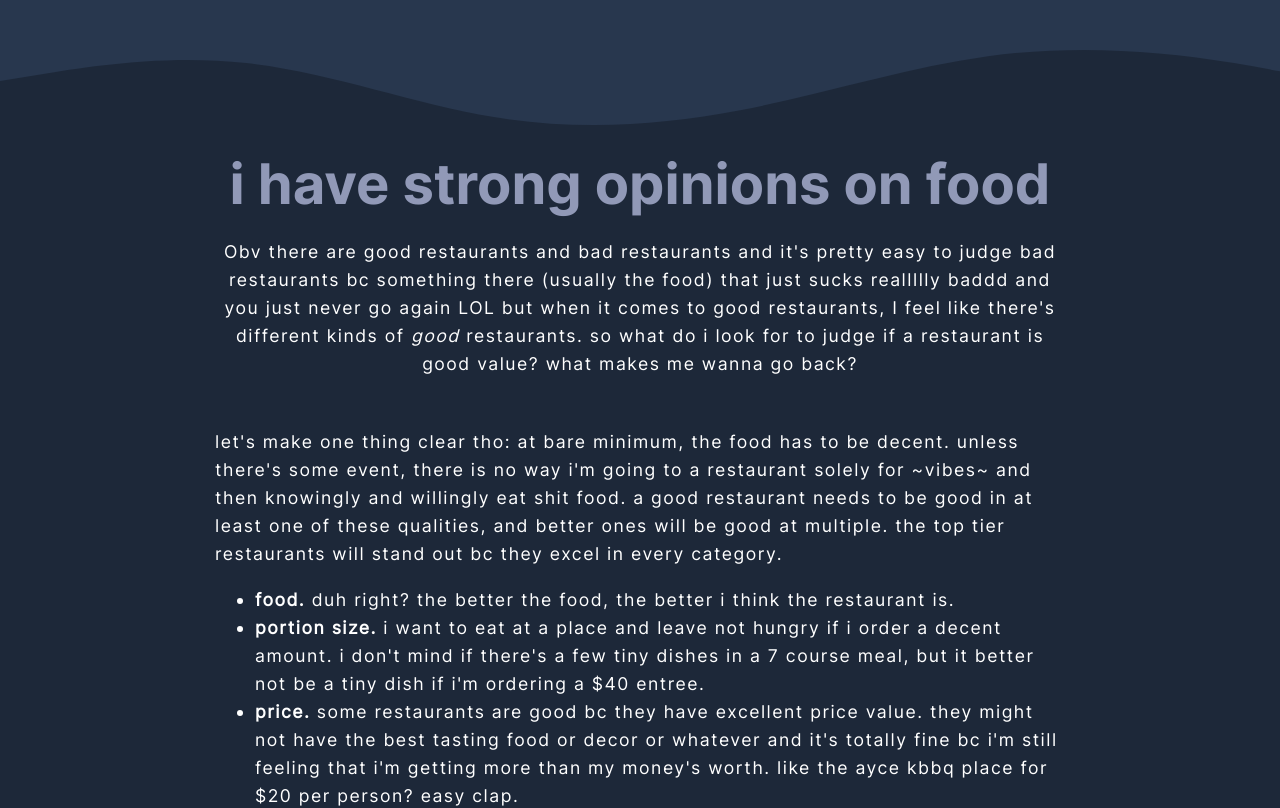
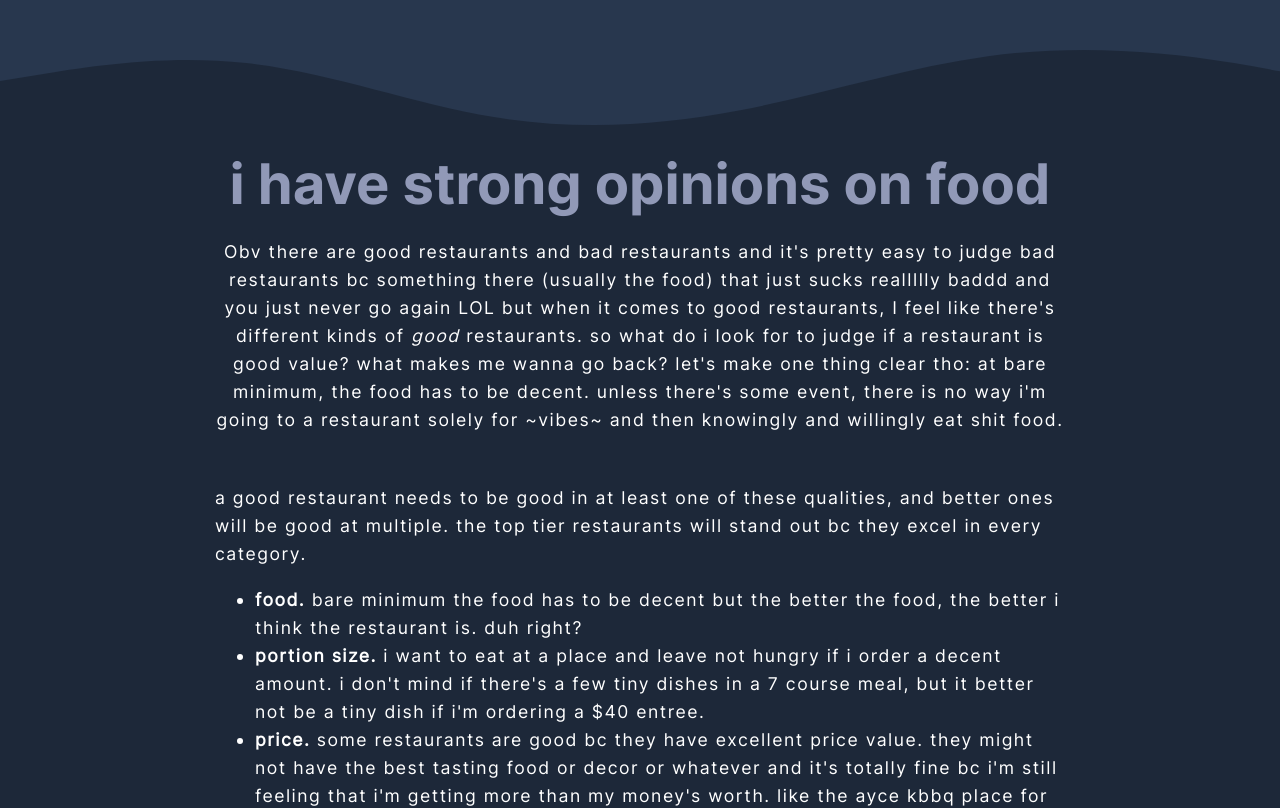
Before and after one commit to ivychxn/sharkie-website, a React (Create React App) app: page /food-reviews in a window 1280 px wide. Shown: the top 808 px of the page. Built offline with nearby package versions, Linux system fonts and the light colour scheme.

Commit message:
reorganizing

```diff
--- a/src/routes/FoodReviews.js
+++ b/src/routes/FoodReviews.js
@@ -12,14 +12,15 @@ const FoodReviews = () => {
         something there (usually the food) that just sucks reallllly baddd and you just never go again LOL
         but when it comes to good restaurants, I feel like there's different kinds of <i>good</i> restaurants.
         so what do i look for to judge if a restaurant is good value? what makes me wanna go back?
+        let's make one thing clear tho: at bare minimum, the food has to be decent. unless there's some event,
+        there is no way i'm going to a restaurant solely for ~vibes~ and then knowingly and willingly eat shit food.
       </p>
       <p style={{ margin: '0 50px', paddingBottom: '50px' }}>
-        let's make one thing clear tho: at bare minimum, the food has to be decent. unless there's some event,
-        there is no way i'm going to a restaurant solely for ~vibes~ and then knowingly and willingly eat shit food.
         a good restaurant needs to be good in at least one of these qualities, and better ones will be good at multiple.
         the top tier restaurants will stand out bc they excel in every category.
         <ul>
-          <li><b>food. </b> duh right? the better the food, the better i think the restaurant is.
+          <li><b>food. </b> bare minimum the food has to be decent but the better the food,
+          the better i think the restaurant is. duh right?
           </li>
           <li><b>portion size.</b> i want to eat at a place and leave not hungry if i order a decent amount.
           i don't mind if there's a few tiny dishes in a 7 course meal, but it better not be a tiny dish
```
